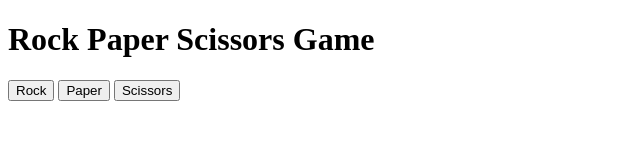
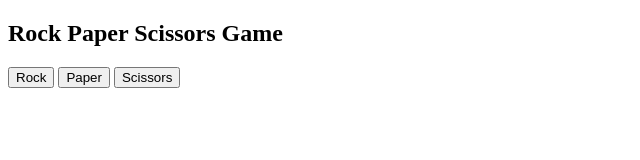
Before and after one commit to jackshax/rockpaperscissors, a plain HTML site: page index.html in a window 1280 px wide. Shown: the whole page, without its empty margins (0-640 px from the left). Drawn offline with Linux system fonts and the light colour scheme.

Commit message:
Dinner break, thanks Matt

```diff
--- a/index.html
+++ b/index.html
@@ -1,9 +1,9 @@
 <!DOCTYPE html>
 <html>
 <head>
-    <h1>
+    <h2>
         Rock Paper Scissors Game
-    </h1>
+    </h2>
 </head>
 <body>
     <form id="form1" onsubmit="whichButton(this);">
--- a/main.js
+++ b/main.js
@@ -50,7 +50,7 @@ else if (playerSelection === "rock" && computerSelection === "paper"){
 } else if (playerSelection === "paper" && computerSelection === "scissors"){
     console.log("Scissors beats paper, you lose!");
 }
-    //Broken
+    //Broken D:
 else {
     console.log("Wow you broke it.");
 }
```
